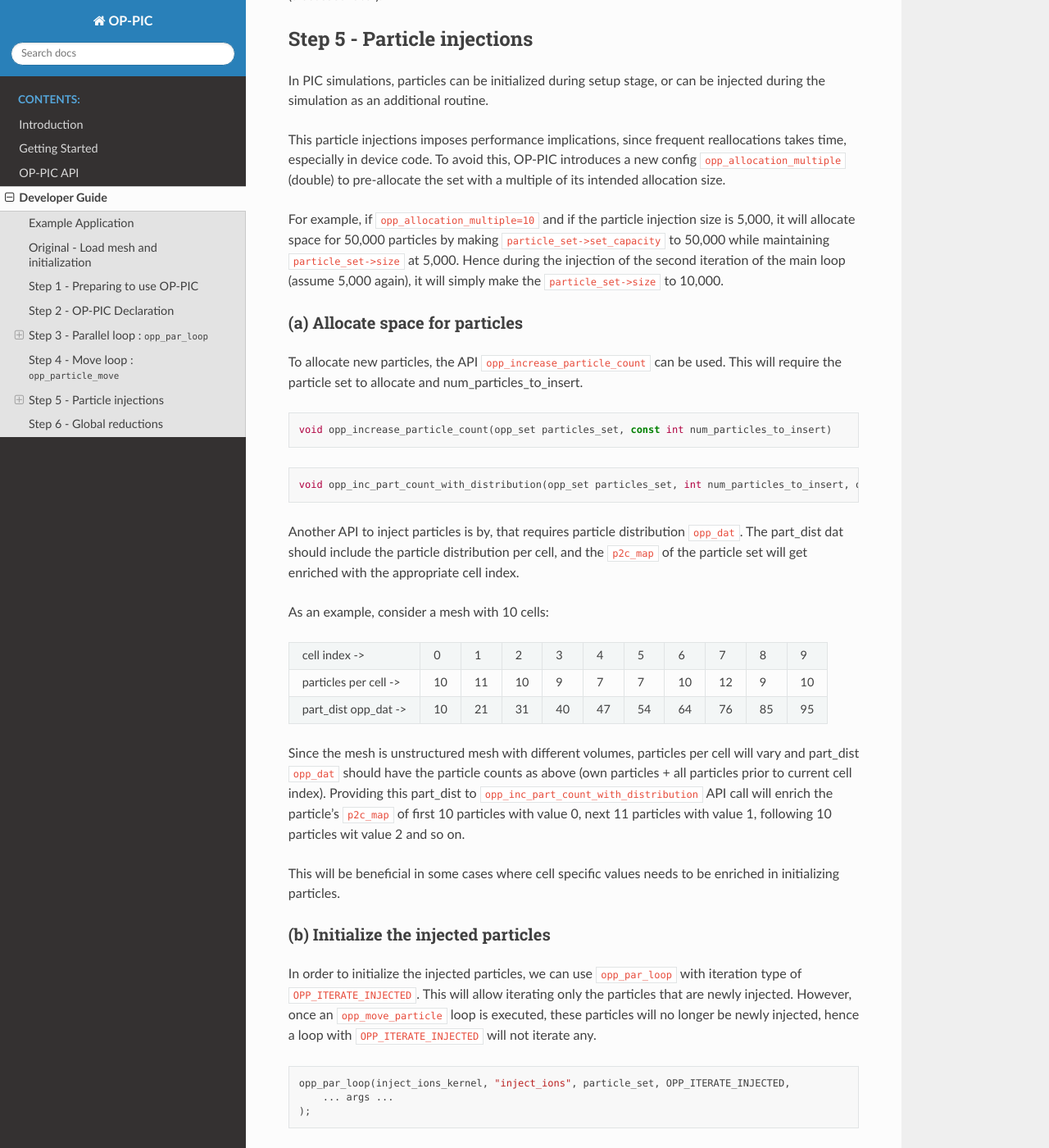
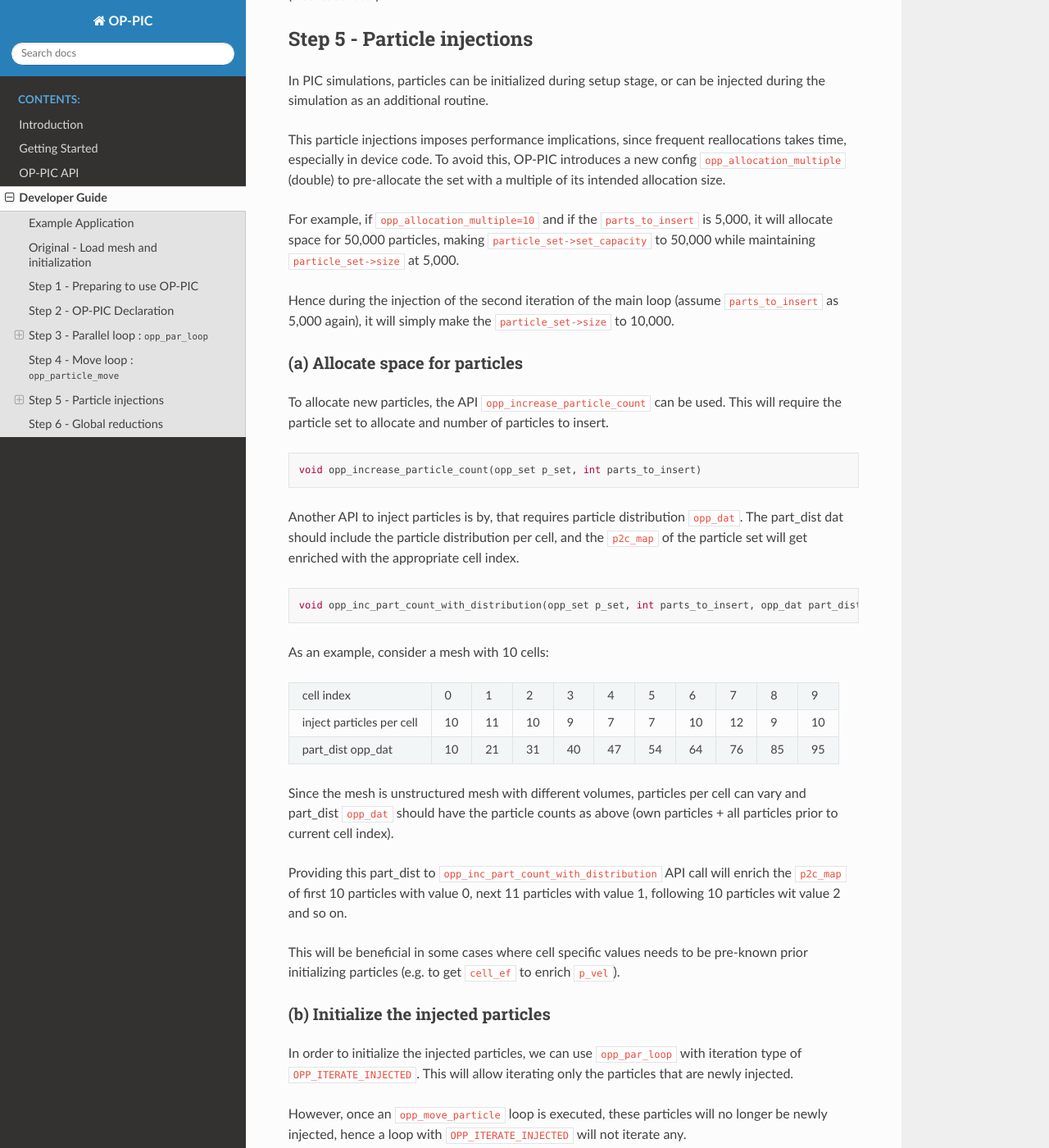
Before and after one commit to ZamanLantra/git_docs_test, a Sphinx documentation site: the page built from doc/developer_guide.rst, in a window 1280 px wide and 1400 px high, scrolled down 16243 px. Shown: the whole window at 82% size. Built offline with Sphinx 7.4.7 and the Read the Docs theme 2.0.0, drawn with Linux system fonts in a browser that asks for light colours; pages that are not in the unit, such as notebooks, are missing from menus.

Commit message:
Update developer_guide.rst

```diff
--- a/doc/developer_guide.rst
+++ b/doc/developer_guide.rst
@@ -722,43 +722,47 @@ In PIC simulations, particles can be initialized during setup stage, or can be i
 This particle injections imposes performance implications, since frequent reallocations takes time, especially in device code.
 To avoid this, OP-PIC introduces a new config ``opp_allocation_multiple`` (double) to pre-allocate the set with a multiple of its intended allocation size.
 
-For example, if ``opp_allocation_multiple=10`` and if the particle injection size is 5,000, it will allocate space for 50,000 particles by making ``particle_set->set_capacity`` to 50,000 while maintaining ``particle_set->size`` at 5,000.
-Hence during the injection of the second iteration of the main loop (assume 5,000 again), it will simply make the ``particle_set->size`` to 10,000.
+For example, if ``opp_allocation_multiple=10`` and if the ``parts_to_insert`` is 5,000, it will allocate space for 50,000 particles, making ``particle_set->set_capacity`` to 50,000 while maintaining ``particle_set->size`` at 5,000.
+
+Hence during the injection of the second iteration of the main loop (assume ``parts_to_insert`` as 5,000 again), it will simply make the ``particle_set->size`` to 10,000.
 
 (a) Allocate space for particles
 ~~~~~~~~~~~~~~~~~~~~~~~~~~~~~~~~
-To allocate new particles, the API ``opp_increase_particle_count`` can be used. This will require the particle set to allocate and num_particles_to_insert.
+To allocate new particles, the API ``opp_increase_particle_count`` can be used. This will require the particle set to allocate and number of particles to insert.
 
 .. code-block:: c++
 
-    void opp_increase_particle_count(opp_set particles_set, const int num_particles_to_insert)
-
-.. code-block:: c++
-
-    void opp_inc_part_count_with_distribution(opp_set particles_set, int num_particles_to_insert, opp_dat part_dist)
+    void opp_increase_particle_count(opp_set p_set, int parts_to_insert)
 
 Another API to inject particles is by, that requires particle distribution ``opp_dat``.
 The part_dist dat should include the particle distribution per cell, and the ``p2c_map`` of the particle set will get enriched with the appropriate cell index.
 
+.. code-block:: c++
+
+    void opp_inc_part_count_with_distribution(opp_set p_set, int parts_to_insert, opp_dat part_dist)
+
 As an example, consider a mesh with 10 cells:
 
-+------------------------+---+---+---+---+---+---+---+---+---+---+
-| cell index ->          | 0 | 1 | 2 | 3 | 4 | 5 | 6 | 7 | 8 | 9 |
-+------------------------+---+---+---+---+---+---+---+---+---+---+
-| particles per cell ->  |10 |11 |10 | 9 | 7 | 7 |10 |12 | 9 |10 |
-+------------------------+---+---+---+---+---+---+---+---+---+---+
-| part_dist opp_dat ->   |10 |21 |31 |40 |47 |54 |64 |76 |85 |95 |
-+------------------------+---+---+---+---+---+---+---+---+---+---+
++---------------------------+---+---+---+---+---+---+---+---+---+---+
+| cell index                | 0 | 1 | 2 | 3 | 4 | 5 | 6 | 7 | 8 | 9 |
++---------------------------+---+---+---+---+---+---+---+---+---+---+
+| inject particles per cell |10 |11 |10 | 9 | 7 | 7 |10 |12 | 9 |10 |
++---------------------------+---+---+---+---+---+---+---+---+---+---+
+| part_dist opp_dat         |10 |21 |31 |40 |47 |54 |64 |76 |85 |95 |
++---------------------------+---+---+---+---+---+---+---+---+---+---+
 
-Since the mesh is unstructured mesh with different volumes, particles per cell will vary and part_dist ``opp_dat`` should have the particle counts as above (own particles + all particles prior to current cell index).
-Providing this part_dist to ``opp_inc_part_count_with_distribution`` API call will enrich the particle's ``p2c_map`` of first 10 particles with value 0, next 11 particles with value 1, following 10 particles wit value 2 and so on.
+Since the mesh is unstructured mesh with different volumes, particles per cell can vary and part_dist ``opp_dat`` should have the particle counts as above (own particles + all particles prior to current cell index).
 
-This will be beneficial in some cases where cell specific values needs to be enriched in initializing particles.
+Providing this part_dist to ``opp_inc_part_count_with_distribution`` API call will enrich the ``p2c_map`` of first 10 particles with value 0, next 11 particles with value 1, following 10 particles wit value 2 and so on.
+
+This will be beneficial in some cases where cell specific values needs to be pre-known prior initializing particles (e.g. to get ``cell_ef`` to enrich ``p_vel``).
 
 (b) Initialize the injected particles
 ~~~~~~~~~~~~~~~~~~~~~~~~~~~~~~~~~~~~~
 In order to initialize the injected particles, we can use ``opp_par_loop`` with iteration type of ``OPP_ITERATE_INJECTED``.
-This will allow iterating only the particles that are newly injected. However, once an ``opp_move_particle`` loop is executed, these particles will no longer be newly injected, hence a loop with ``OPP_ITERATE_INJECTED`` will not iterate any.
+This will allow iterating only the particles that are newly injected.
+
+However, once an ``opp_move_particle`` loop is executed, these particles will no longer be newly injected, hence a loop with ``OPP_ITERATE_INJECTED`` will not iterate any.
 
 .. code-block:: c++
 
```
